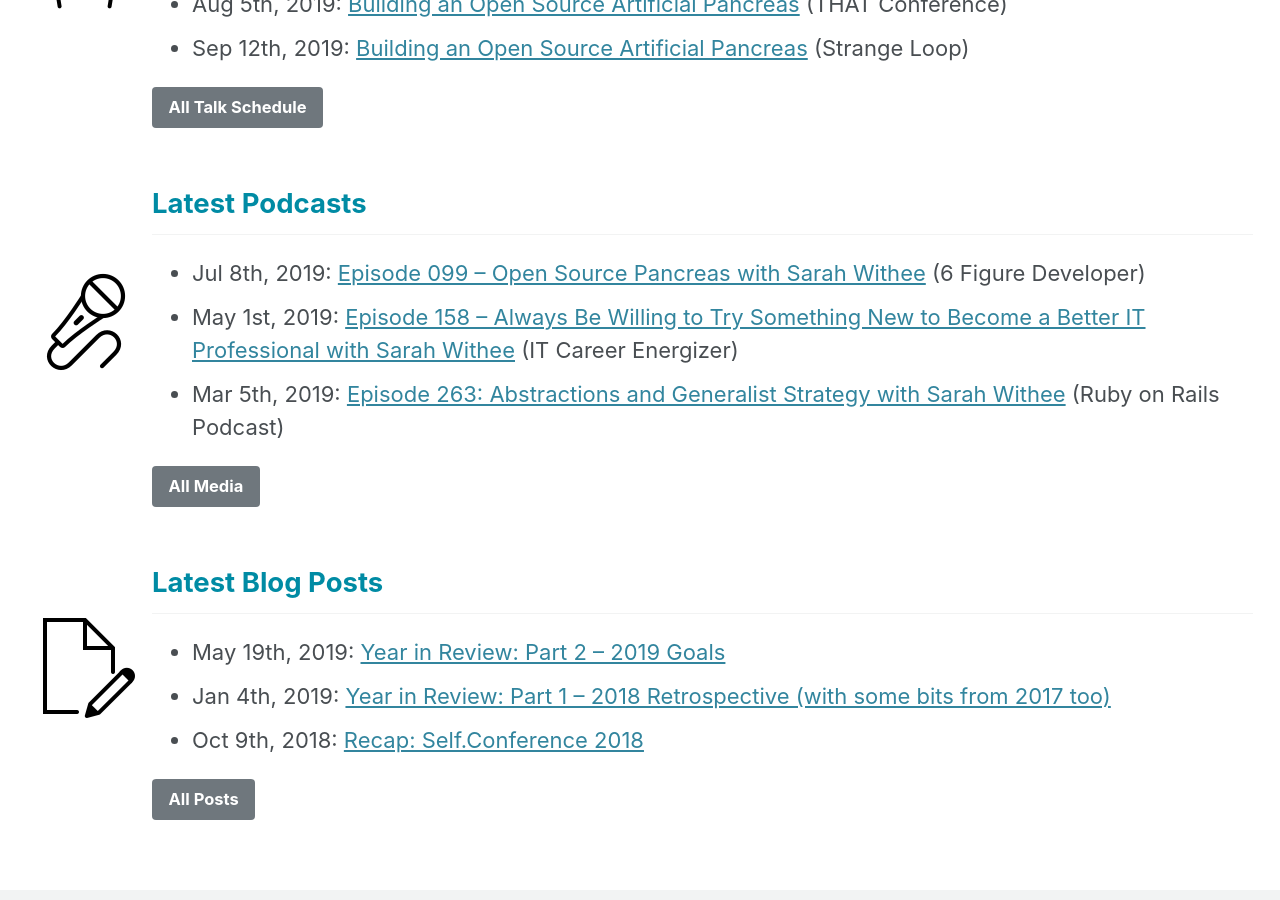
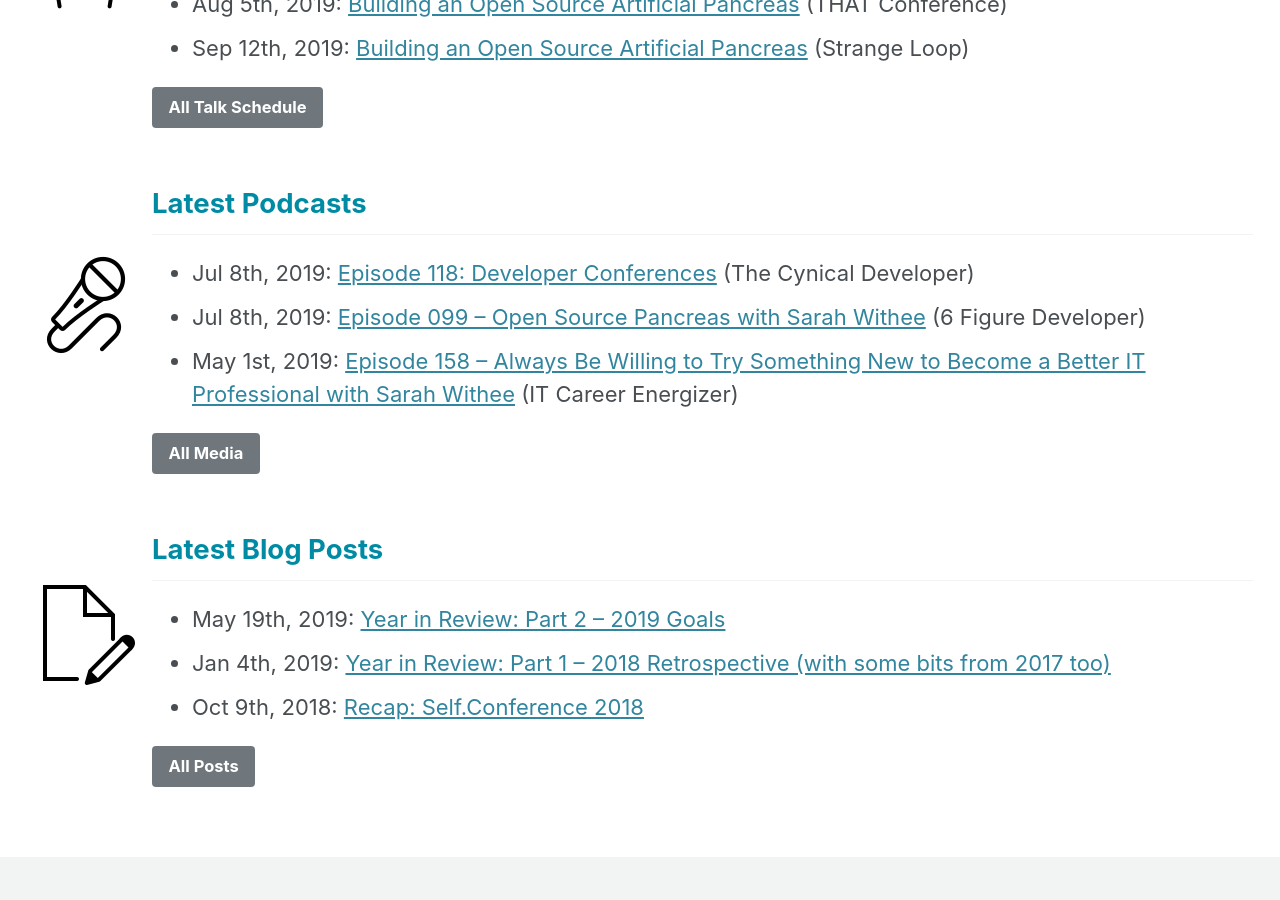
Before and after one commit to geekygirlsarah/geekygirlsarah.com, a Jekyll site: the page built from index.html, in a window 1280 px wide and 900 px high, scrolled down 1505 px. Built offline with Jekyll 4.4.1, drawn with Linux system fonts in a browser that asks for light colours; cached includes are drawn as plain includes; nearby versions of some CDN libraries; the list of posts is cut into pages by our own code; comment, search, counter and statistics services are not loaded.

Commit message:
Add podcast (The Cynical Developer) released today

```diff
--- a/_data/podcasts.yml
+++ b/_data/podcasts.yml
@@ -42,3 +42,7 @@
   episode: "Episode 099 – Open Source Pancreas with Sarah Withee"
   url: https://6figuredev.com/podcast/episode-098-open-source-pancreas-with-sarah-withee/
   date: 2019-07-08
+- show: "The Cynical Developer"
+  episode: "Episode 118: Developer Conferences"
+  url: https://cynicaldeveloper.com/podcast/118/
+  date: 2019-07-08
```
